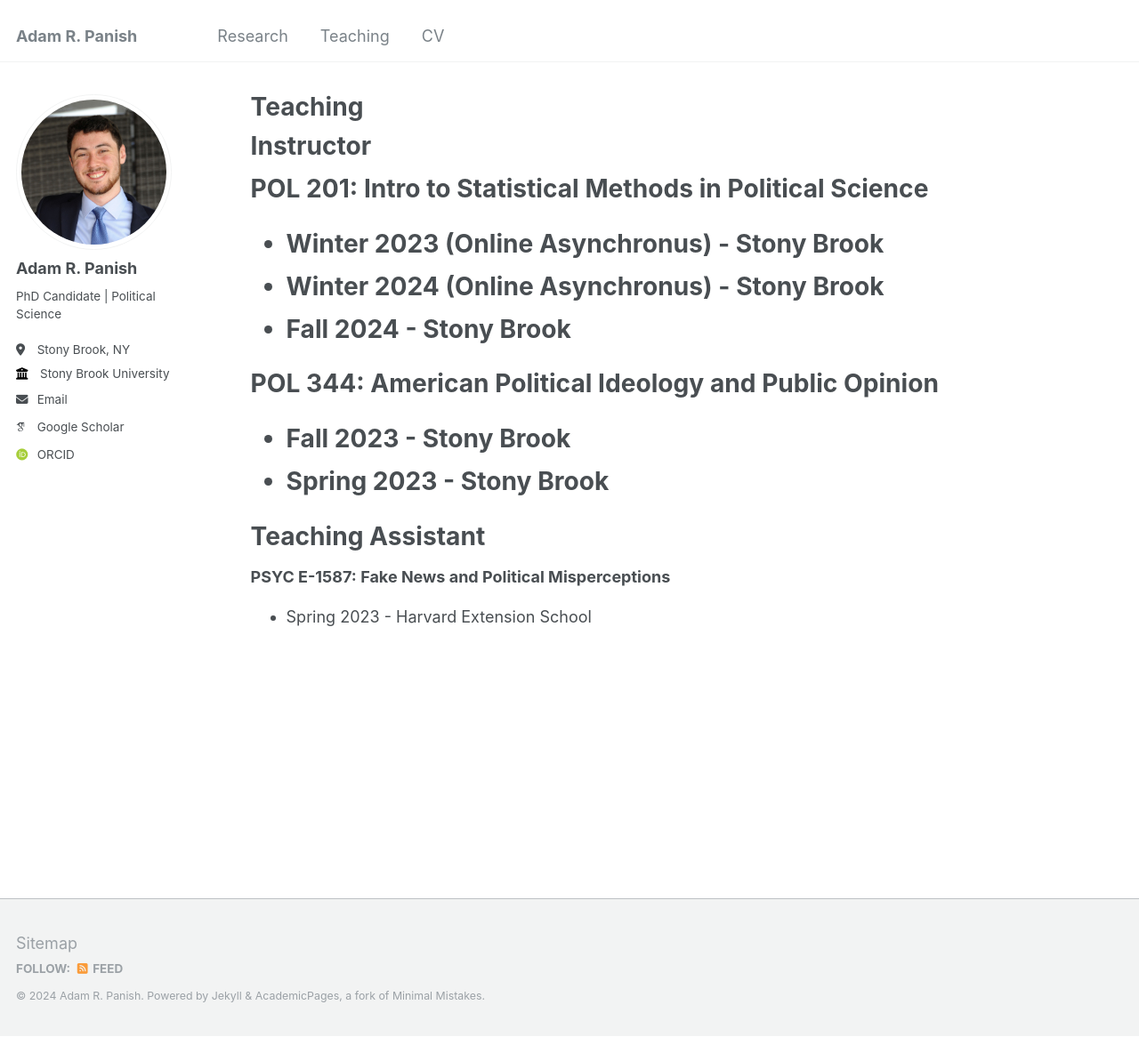
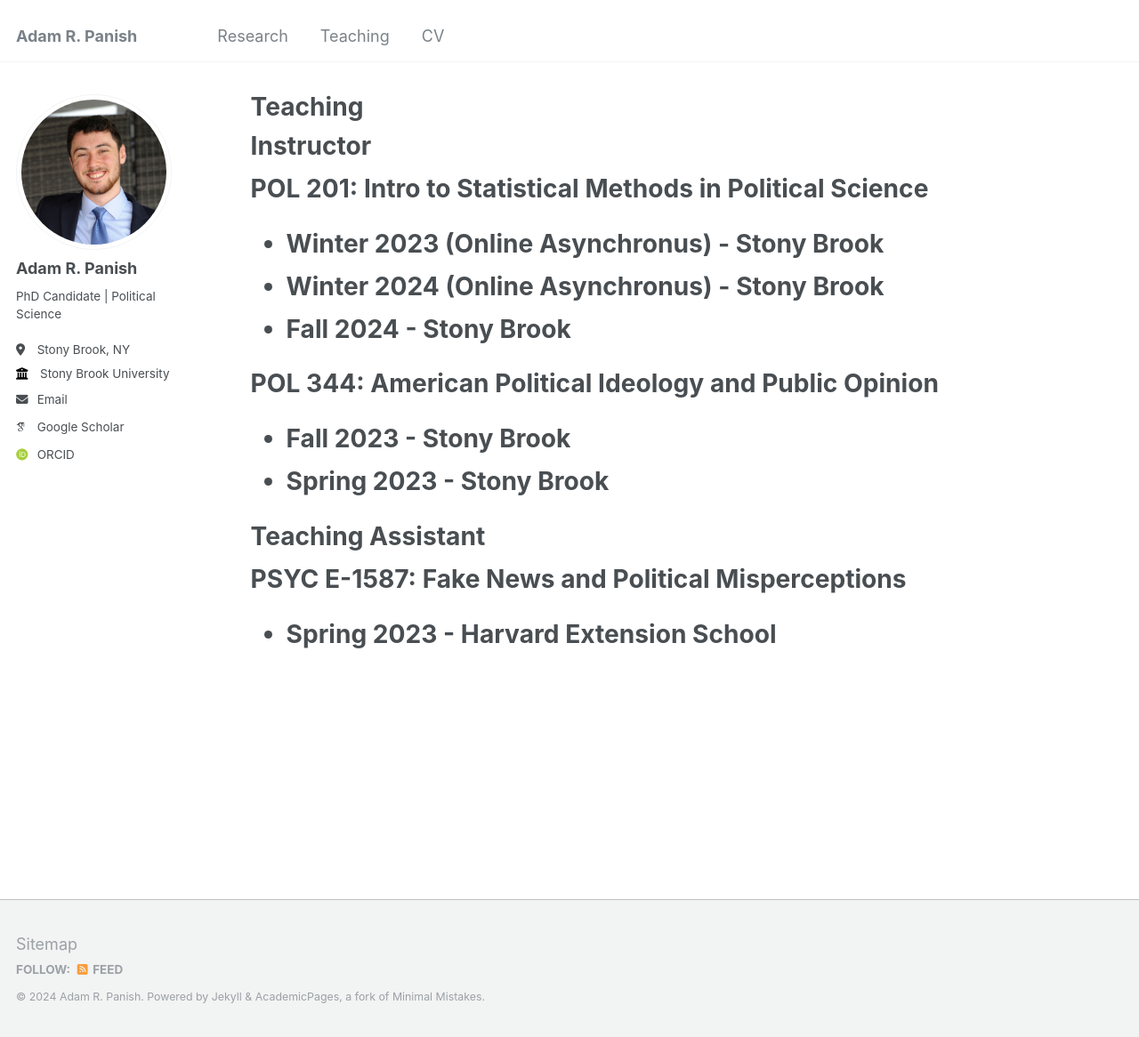
Before and after one commit to adampanish/adampanish.github.io, a Jekyll site: the page built from _pages/teaching.html, in a window 1280 px wide and 1166 px high. Shown: the whole window at 89% size. Built offline with Jekyll 4.4.1, drawn with Linux system fonts in a browser that asks for light colours; some web fonts are replaced.

Commit message:
Update teaching.html

```diff
--- a/_pages/teaching.html
+++ b/_pages/teaching.html
@@ -6,7 +6,6 @@
 ---
 
 <h1 style="font-size: 3;">Instructor</h1>
-
 <h1 style="font-size: 2;">
   <b>POL 201: Intro to Statistical Methods in Political Science</b>
 <ul>
@@ -14,15 +13,14 @@
   <li>Winter 2024 (Online Asynchronus) - Stony Brook</li>
   <li>Fall 2024 - Stony Brook</li>
 </ul>
-
 <b>POL 344: American Political Ideology and Public Opinion</b>
 <ul>
   <li>Fall 2023 - Stony Brook</li>
   <li>Spring 2023 - Stony Brook</li>
 </ul>
-
+  </h1>
 <h1 style="font-size: 3;">Teaching Assistant</h1>
-
+<h1 style="font-size: 2;">
 <b>PSYC E-1587: Fake News and Political Misperceptions</b>
 <ul>
   <li>Spring 2023 - Harvard Extension School</li>
```
